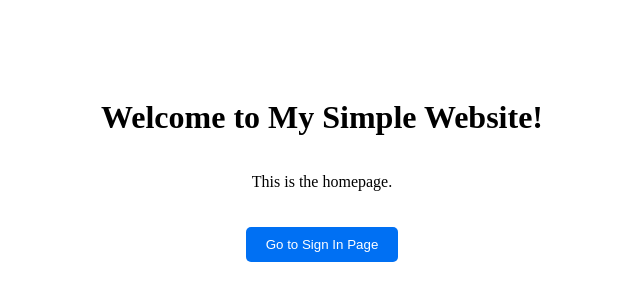
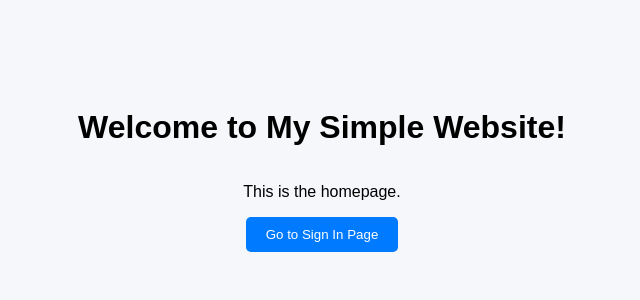
Before and after one commit to jayasinghesasmitha/Simple-website-for-deployment-learning, a Next.js app in the folder my-simple-website/: page / in a window 1280 px wide. Shown: the part 238-538 px from the top of the page, without its empty margins (318-958 px from the left). Built offline with nearby package versions, Linux system fonts and the light colour scheme; no server answers.

Commit message:
Update Home.module.css

```diff
--- a/my-simple-website/src/styles/Home.module.css
+++ b/my-simple-website/src/styles/Home.module.css
@@ -4,20 +4,21 @@
   flex-direction: column;
   align-items: center;
   justify-content: center;
-  height: 100vh;
-  text-align: center;
+  min-height: 100vh;
+  background: #f5f7fa;
+  font-family: 'Arial', sans-serif;
 }
 
 .button {
+  background: #007bff;
+  color: white;
   padding: 10px 20px;
-  background-color: #0070f3;
-  color: white;
   border: none;
   border-radius: 5px;
   cursor: pointer;
-  margin-top: 20px;
+  transition: background 0.3s ease;
 }
 
 .button:hover {
-  background-color: #005bb5;
+  background: #0056b3;
 }
```
